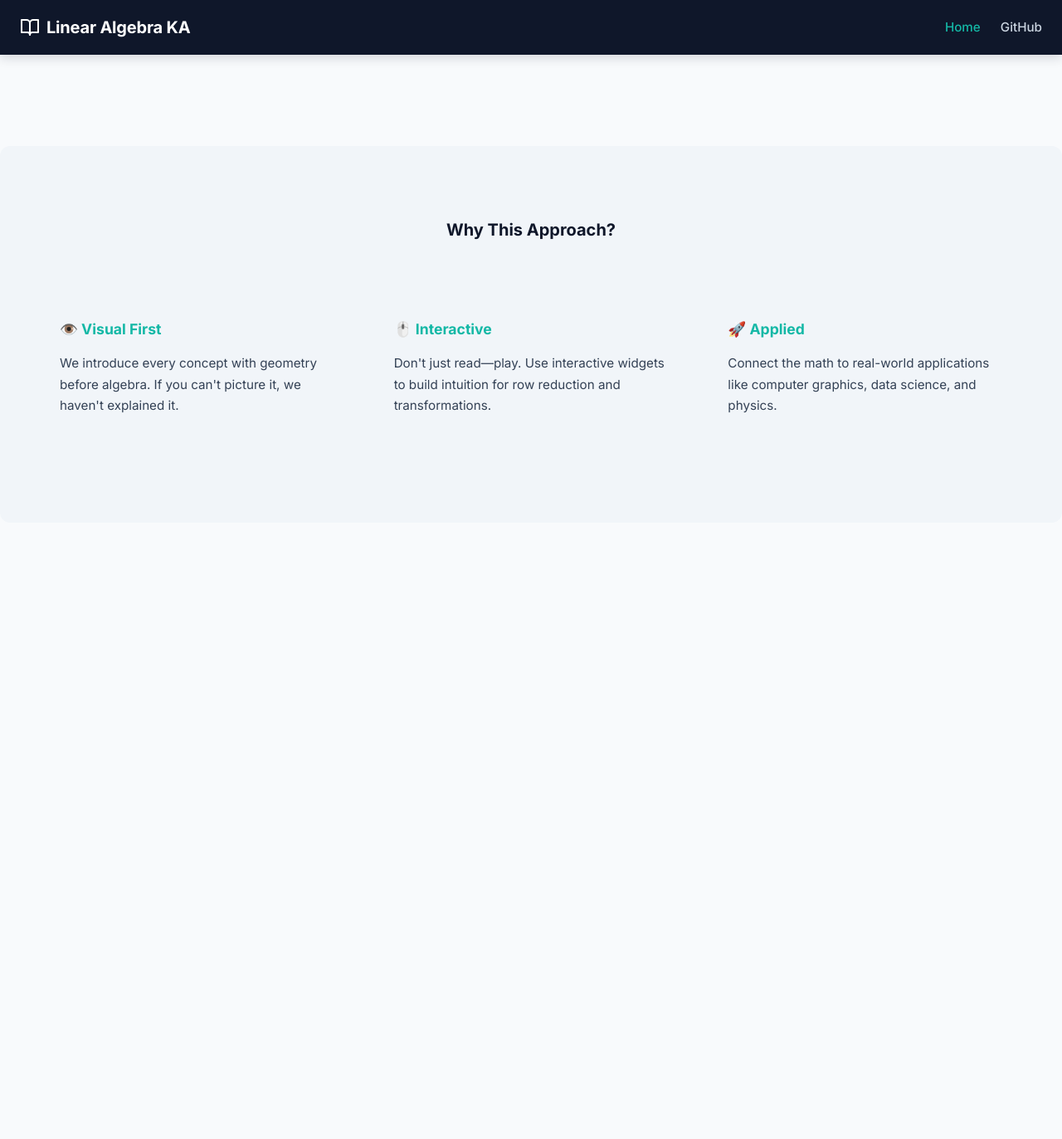
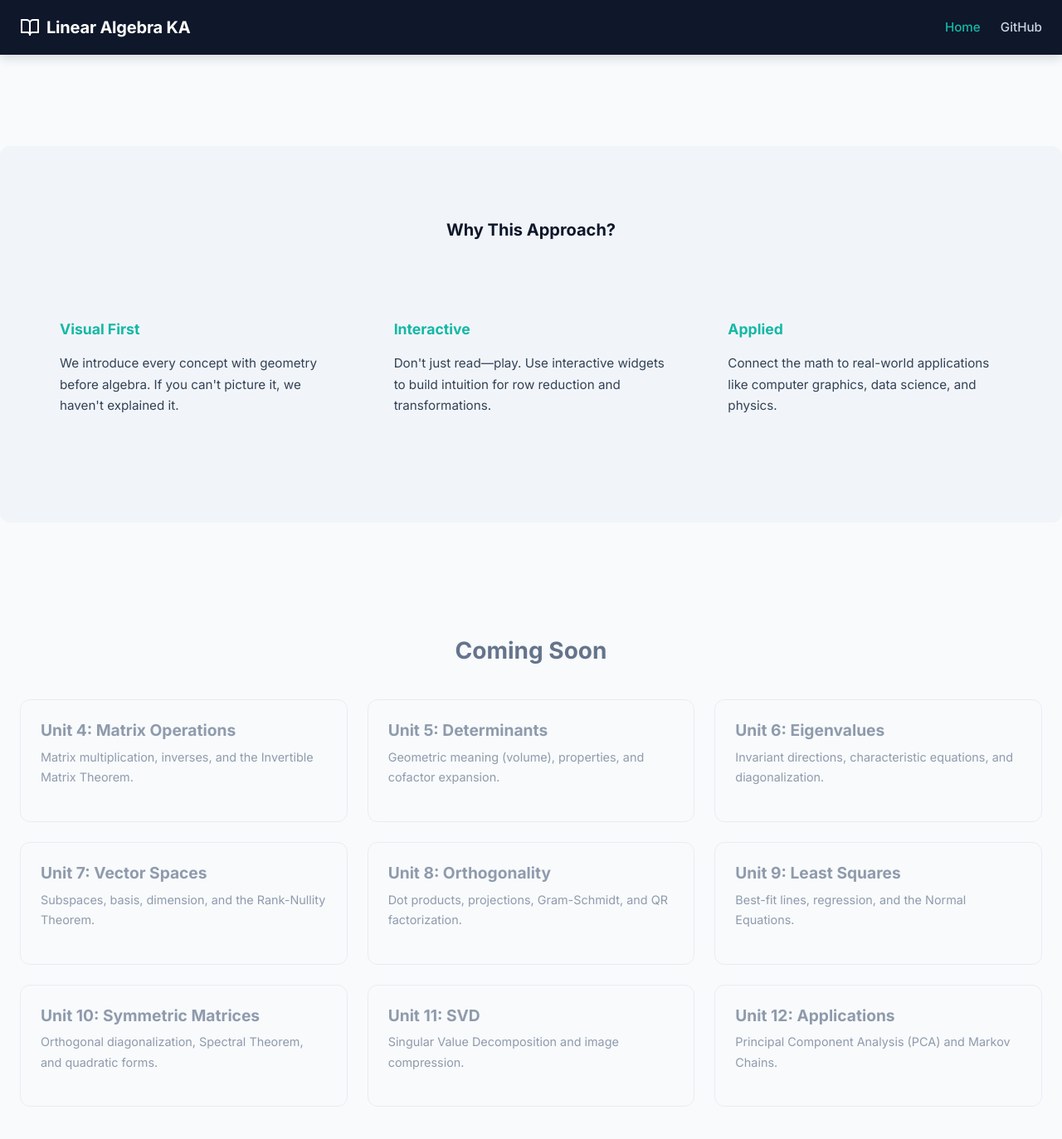
Before and after one commit to ilundholm/linear_algebra_KA, a Jekyll site: the page built from index.md, in a window 1280 px wide and 1400 px high, scrolled down 1042 px. Shown: the top 1373 px of the window at 83% size. Built offline with Jekyll 4.4.1, drawn with Linux system fonts in a browser that asks for light colours; before the commit the page ends 1672 px from its top, so only the background shows below that; some of the changed text lies outside the part shown.

Commit message:
Content Update: Homepage Refinement
- Simplified title to 'Linear Algebra'

- Removed 3Blue1Brown references and emojis

- Added 'Coming Soon' section with Units 4-12

```diff
--- a/index.md
+++ b/index.md
@@ -4,10 +4,10 @@ title: Home
 ---
 
 <div class="container" style="text-align: center; padding-top: 4rem; padding-bottom: 4rem;">
-  <h1 style="font-size: 3.5rem; margin-bottom: 1.5rem; color: var(--color-primary);">Linear Algebra: Intuition First</h1>
+  <h1 style="font-size: 3.5rem; margin-bottom: 1.5rem; color: var(--color-primary);">Linear Algebra</h1>
   <p style="font-size: 1.25rem; color: var(--color-text-muted); max-width: 700px; margin: 0 auto 3rem auto;">
     A comprehensive, visual curriculum emphasizing geometric intuition over rote memorization.
-    Explore vectors, matrices, and transformations through interactive widgets and 3Blue1Brown-style animations.
+    Explore vectors, matrices, and transformations through interactive widgets and animations.
   </p>
 
   <div style="display: flex; gap: 1rem; justify-content: center; margin-bottom: 4rem;">
@@ -70,16 +70,76 @@ title: Home
   <h3>Why This Approach?</h3>
   <div class="unit-grid" style="grid-template-columns: repeat(auto-fit, minmax(250px, 1fr)); text-align: left; margin-top: 2rem;">
     <div class="unit-card" style="border: none; background: transparent; box-shadow: none;">
-      <h4 style="color: var(--color-accent); font-size: 1.1rem;">👁️ Visual First</h4>
+      <h4 style="color: var(--color-accent); font-size: 1.1rem;">Visual First</h4>
       <p style="font-size: 0.95rem;">We introduce every concept with geometry before algebra. If you can't picture it, we haven't explained it.</p>
     </div>
     <div class="unit-card" style="border: none; background: transparent; box-shadow: none;">
-      <h4 style="color: var(--color-accent); font-size: 1.1rem;">🖱️ Interactive</h4>
+      <h4 style="color: var(--color-accent); font-size: 1.1rem;">Interactive</h4>
       <p style="font-size: 0.95rem;">Don't just read—play. Use interactive widgets to build intuition for row reduction and transformations.</p>
     </div>
     <div class="unit-card" style="border: none; background: transparent; box-shadow: none;">
-      <h4 style="color: var(--color-accent); font-size: 1.1rem;">🚀 Applied</h4>
+      <h4 style="color: var(--color-accent); font-size: 1.1rem;">Applied</h4>
       <p style="font-size: 0.95rem;">Connect the math to real-world applications like computer graphics, data science, and physics.</p>
     </div>
   </div>
 </div>
+
+<div class="container" style="margin-top: 4rem; margin-bottom: 4rem;">
+  <h2 style="border-bottom: none; text-align: center; margin-bottom: 2rem; color: var(--color-text-muted);">Coming Soon</h2>
+
+  <div class="unit-grid" style="opacity: 0.7;">
+     <!-- Unit 4 -->
+     <div class="unit-card" style="background: #f8fafc; border-color: #e2e8f0;">
+        <h3 style="color: #64748b;">Unit 4: Matrix Operations</h3>
+        <p class="unit-desc">Matrix multiplication, inverses, and the Invertible Matrix Theorem.</p>
+     </div>
+
+     <!-- Unit 5 -->
+     <div class="unit-card" style="background: #f8fafc; border-color: #e2e8f0;">
+        <h3 style="color: #64748b;">Unit 5: Determinants</h3>
+        <p class="unit-desc">Geometric meaning (volume), properties, and cofactor expansion.</p>
+     </div>
+
+     <!-- Unit 6 -->
+     <div class="unit-card" style="background: #f8fafc; border-color: #e2e8f0;">
+        <h3 style="color: #64748b;">Unit 6: Eigenvalues</h3>
+        <p class="unit-desc">Invariant directions, characteristic equations, and diagonalization.</p>
+     </div>
+
+     <!-- Unit 7 -->
+     <div class="unit-card" style="background: #f8fafc; border-color: #e2e8f0;">
+        <h3 style="color: #64748b;">Unit 7: Vector Spaces</h3>
+        <p class="unit-desc">Subspaces, basis, dimension, and the Rank-Nullity Theorem.</p>
+     </div>
+
+     <!-- Unit 8 -->
+     <div class="unit-card" style="background: #f8fafc; border-color: #e2e8f0;">
+        <h3 style="color: #64748b;">Unit 8: Orthogonality</h3>
+        <p class="unit-desc">Dot products, projections, Gram-Schmidt, and QR factorization.</p>
+     </div>
+
+     <!-- Unit 9 -->
+     <div class="unit-card" style="background: #f8fafc; border-color: #e2e8f0;">
+        <h3 style="color: #64748b;">Unit 9: Least Squares</h3>
+        <p class="unit-desc">Best-fit lines, regression, and the Normal Equations.</p>
+     </div>
+
+     <!-- Unit 10 -->
+     <div class="unit-card" style="background: #f8fafc; border-color: #e2e8f0;">
+        <h3 style="color: #64748b;">Unit 10: Symmetric Matrices</h3>
+        <p class="unit-desc">Orthogonal diagonalization, Spectral Theorem, and quadratic forms.</p>
+     </div>
+
+     <!-- Unit 11 -->
+     <div class="unit-card" style="background: #f8fafc; border-color: #e2e8f0;">
+        <h3 style="color: #64748b;">Unit 11: SVD</h3>
+        <p class="unit-desc">Singular Value Decomposition and image compression.</p>
+     </div>
+
+      <!-- Unit 12 -->
+     <div class="unit-card" style="background: #f8fafc; border-color: #e2e8f0;">
+        <h3 style="color: #64748b;">Unit 12: Applications</h3>
+        <p class="unit-desc">Principal Component Analysis (PCA) and Markov Chains.</p>
+     </div>
+  </div>
+</div>
```
